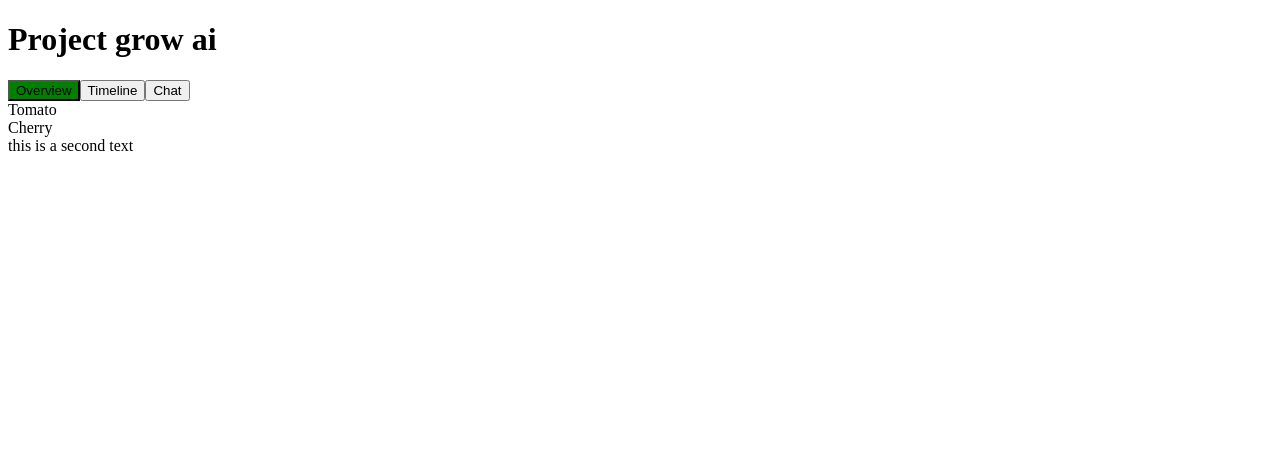
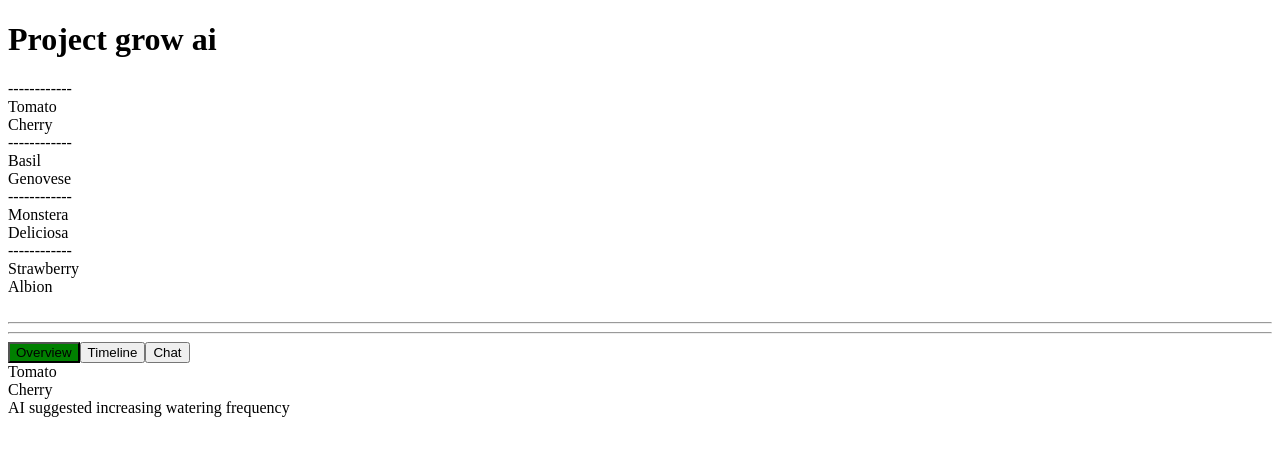
Before and after one commit to randelldb/project-grow-ai, a React (Vite) app: page / in a window 1280 px wide. Shown: the top 456 px of the page. Built offline with nearby package versions, Linux system fonts and the light colour scheme.

Commit message:
added multiple plants

```diff
--- a/src/App.tsx
+++ b/src/App.tsx
@@ -20,15 +20,72 @@ function App() {
       history: [
         {
           id: 1,
-          text: "this is a text",
+          text: "Leaves are starting to curl slightly",
           type: "user_message",
-          dateTime: "2020-03-01",
+          dateTime: "2026-05-01",
         },
         {
           id: 2,
-          text: "this is a second text",
+          text: "AI suggested increasing watering frequency",
+          type: "ai_response",
+          dateTime: "2026-05-02",
+        },
+      ],
+    },
+    {
+      id: 2,
+      name: "Basil",
+      species: "Genovese",
+      history: [
+        {
+          id: 1,
+          text: "Plant moved closer to the window",
           type: "user_message",
-          dateTime: "2020-03-07",
+          dateTime: "2026-05-03",
+        },
+        {
+          id: 2,
+          text: "New healthy leaves appeared",
+          type: "user_message",
+          dateTime: "2026-05-05",
+        },
+      ],
+    },
+    {
+      id: 3,
+      name: "Monstera",
+      species: "Deliciosa",
+      history: [
+        {
+          id: 1,
+          text: "Brown spots noticed on lower leaves",
+          type: "user_message",
+          dateTime: "2026-05-04",
+        },
+        {
+          id: 2,
+          text: "AI suggested checking humidity levels",
+          type: "ai_response",
+          dateTime: "2026-05-05",
+        },
+      ],
+    },
+    {
+      id: 4,
+      name: "Strawberry",
+      species: "Albion",
+      history: [
+        {
+          id: 1,
+          text: "First flowers started blooming",
+          type: "user_message",
+          dateTime: "2026-05-01",
+        },
+        {
+          id: 2,
+          text: "Small strawberries are beginning to form",
+          type: "user_message",
+          dateTime: "2026-05-06",
         },
       ],
     },
@@ -51,17 +108,21 @@ function App() {
     <>
       <h1>Project grow ai</h1>
 
+      <section>
+        {plants.map((plant) => (
+          <div onClick={() => console.log(plant)} key={plant.id}>
+            <div>------------</div>
+            <div>{plant.name}</div>
+            <div>{plant.species}</div>
+          </div>
+        ))}
+      </section>
+
+      <br />
+      <hr />
+      <hr />
+
       <Tabs activeTab={activeTab} setActiveTab={setActiveTab} />
-
-      {/*<section>*/}
-      {/*  {plants.map((plant) => (*/}
-      {/*    <div onClick={() => console.log(plant)} key={plant.id}>*/}
-      {/*      <div>{plant.name}</div>*/}
-      {/*      <div>{plant.species}</div>*/}
-      {/*    </div>*/}
-      {/*  ))}*/}
-      {/*</section>*/}
-      {/*<hr />*/}
 
       <section>
         {activeTab === "overview" && (
```
